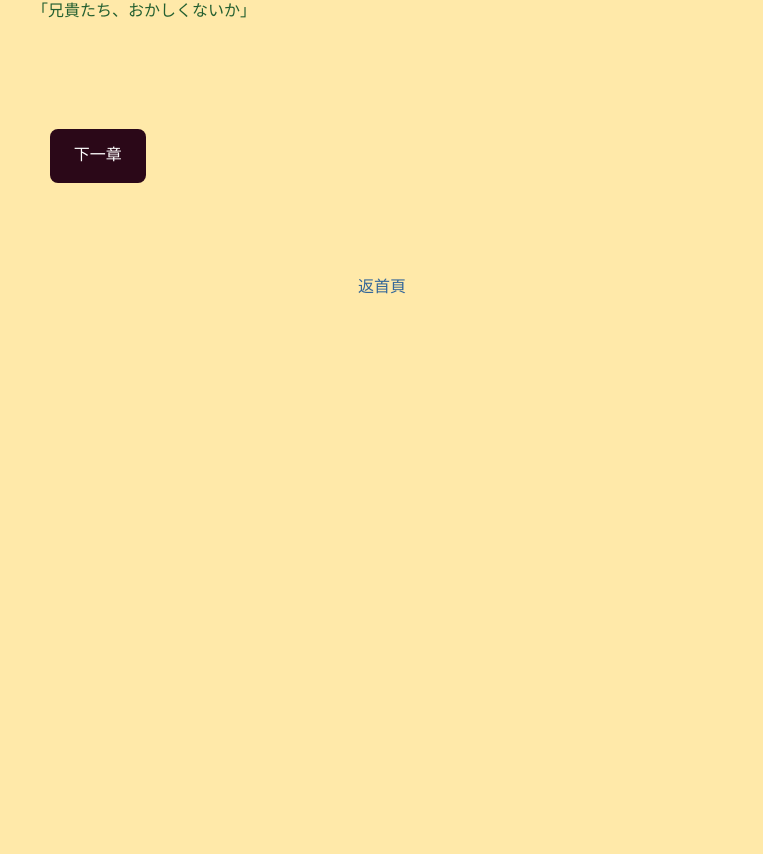
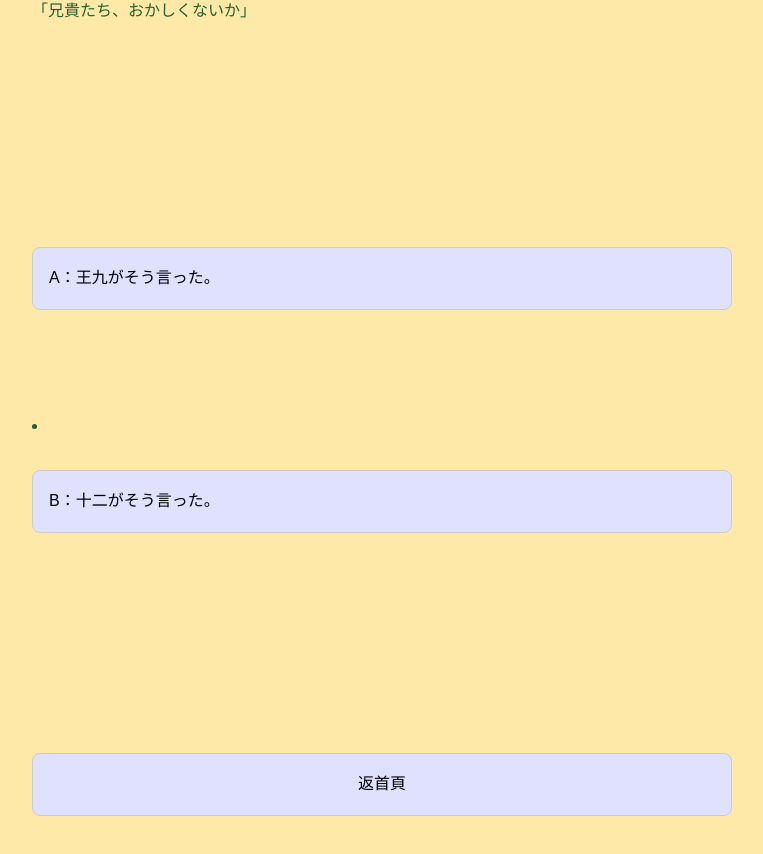
Before and after one commit to h0s1s0/youmatei, a plain HTML site: page 3.html in a window 1280 px wide. Shown: the part 3679-4533 px from the top of the page, without its empty margins (258-1021 px from the left). Before the commit the page ends 4070 px from the top, so only its background shows below. Drawn offline with Linux system fonts and the light colour scheme.

Commit message:
Update 3.html

```diff
--- a/3.html
+++ b/3.html
@@ -52,6 +52,23 @@ next-button:hover {
   background-color: #0f3e5c;
   transform: translateY(-2px); /* 浮くようなエフェクト */
 }
+        .choice {
+      margin-top: 2em;
+    }
+    .choice a {
+      display: block;
+      margin-bottom: 1em;
+      padding: 1em;
+      background-color: #e0e0ff;
+      text-decoration: none;
+      color: #000;
+      border-radius: 8px;
+      border: 1px solid #ccc;
+      transition: background-color 0.3s;
+    }
+    .choice a:hover {
+      background-color: #c0c0ff;
+    }
   </style>
 </head>
 <body>
@@ -148,9 +165,22 @@ next-button:hover {
 「兄貴たち、おかしくないか」
  </p>
 
-    <a href="3.html" class="next-button" title="次に進む">下一章</a>
+  <div class="choice">
+    <a href="a2.html"  onclick="addProgress('P')">A：王九がそう言った。</a>
+  </li>
+  <li>
+    <a href="b2.html" onclick="addProgress('S')">B：十二がそう言った。</a>
+  </li>
+</ul>
 
     <a href="start.html" class="back-link" title="トップページに戻る">返首頁</a>
   </div>
+      <script>
+    function addProgress(route) {
+      const key = 'progress_' + route;
+      let current = Number(localStorage.getItem(key)) || 0;
+      localStorage.setItem(key, current + 1);
+    }
+  </script>
 </body>
 </html>
```
